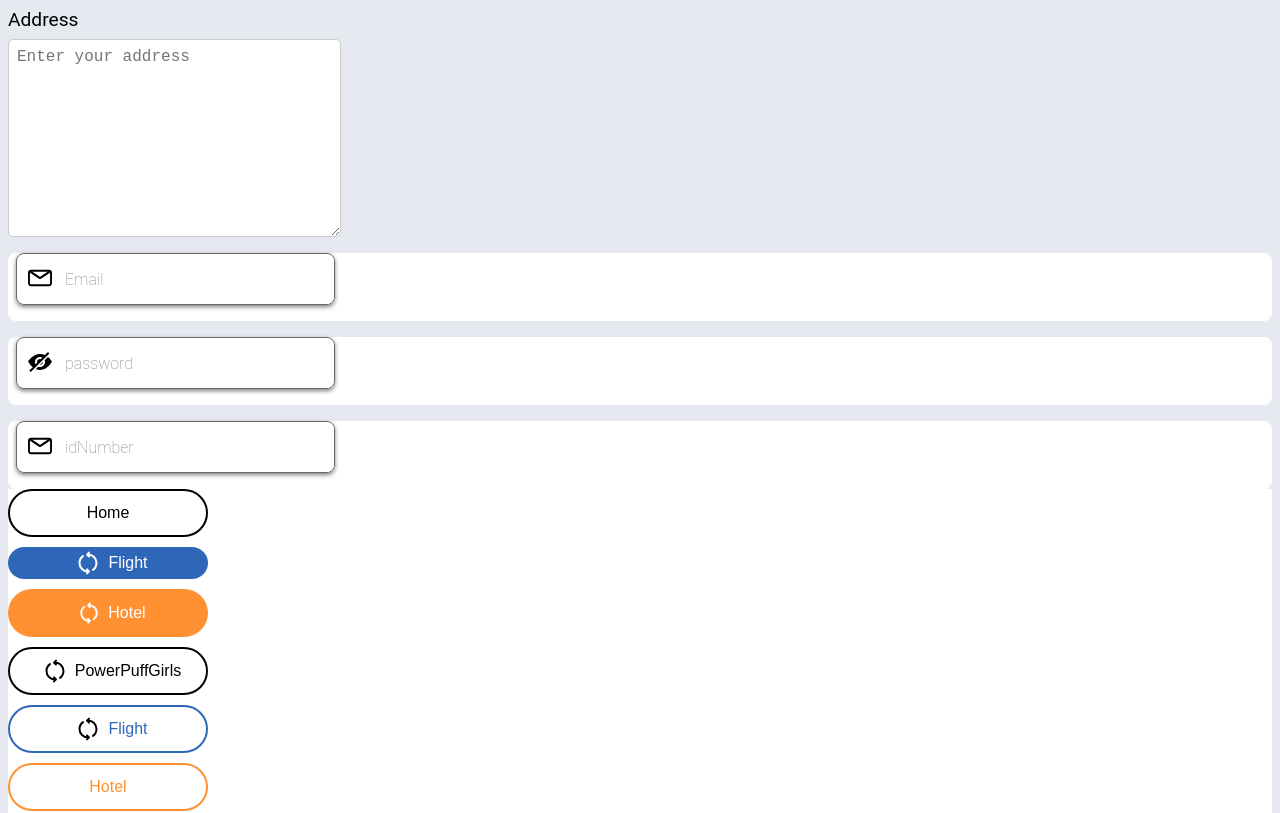
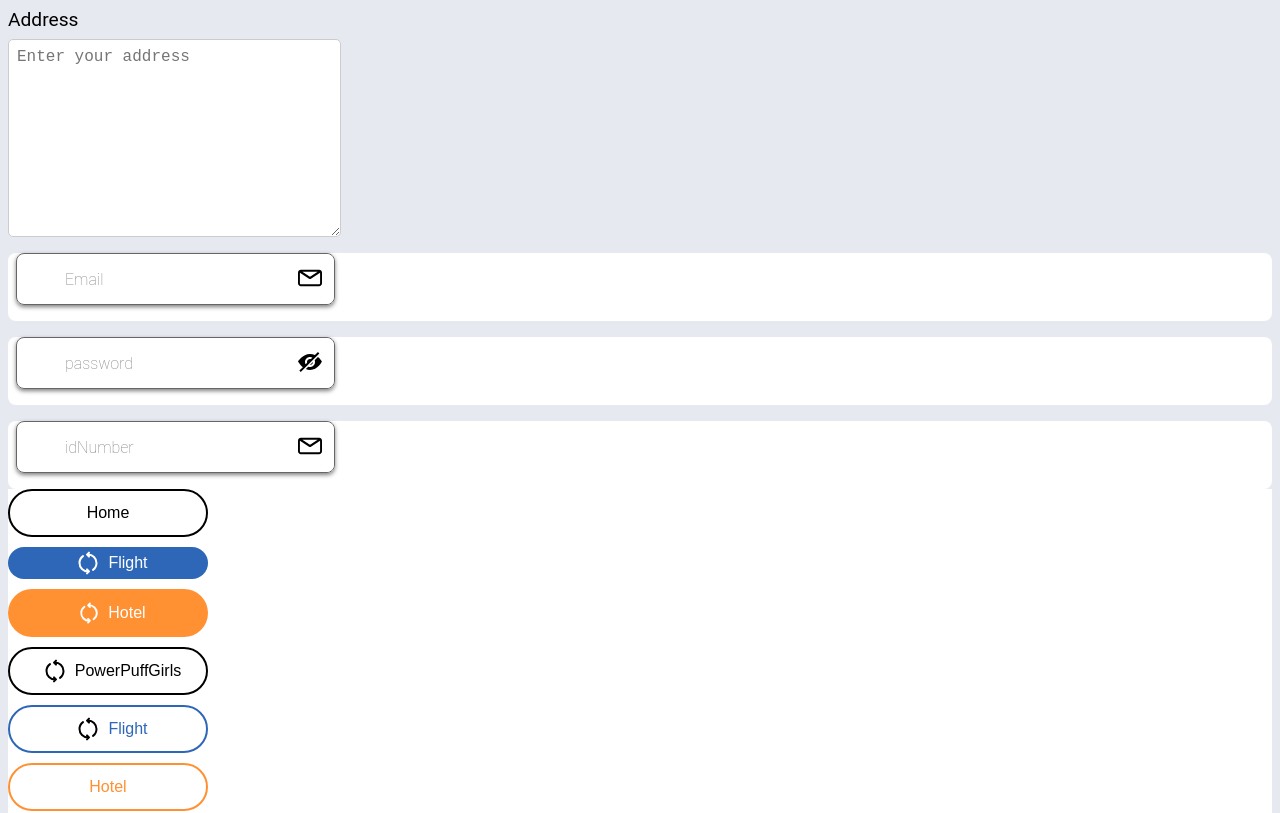
Before and after one commit to Mwiert/miniSpa, a Vue app: page /powerpuffgirls in a window 1280 px wide. Shown: the top 813 px of the page. Built offline with nearby package versions, Linux system fonts and the light colour scheme; a web font is replaced by a local one.

Commit message:
input icon css

```diff
--- a/src/components/UIInput.vue
+++ b/src/components/UIInput.vue
@@ -1,6 +1,14 @@
 <template>
   <div class="input-box-c">
     <div class="input-wrapper">
+      <div class="icon-wrapper" :class="{'icon-right': inputValue}">
+        <SvgIcon
+        v-if="icon"
+        :key="computedIcon"
+        class="icon"
+        :name="computedIcon"
+        @click="togglePasswordVisibility" />
+        </div>
       <input
         class="input-value"
         :class="isFocused ? 'active' : ''"
@@ -18,12 +26,6 @@
       <label v-if="label" class="label" :class="isFocused ? 'active' : ''" :for="id">
         {{ label }}
       </label>
-      <SvgIcon
-        v-if="icon"
-        :key="computedIcon"
-        class="icon"
-        :name="computedIcon"
-        @click="togglePasswordVisibility" />
       <SvgIcon
         v-if="inputValue && clearButton"
         class="clear-btn"
@@ -173,6 +175,26 @@ export default {
     &:hover {
       border-color: #007bff;
     }
+    .icon-wrapper {
+      display: flex;
+      position: absolute;
+      right: 12px;
+      top: 12px;
+      &.icon-right {
+        right: auto;
+        left: 6px;
+      }
+      .icon {
+      background: none;
+      border: none;
+      cursor: pointer;
+      width: 24px;
+      height: 24px;
+      padding: 0px;
+      padding-left: 5px;
+      border-radius: 50%;
+    }
+    }
     .label {
       margin-inline-start: 8px;
       position: absolute;
@@ -196,7 +218,7 @@ export default {
       background: none;
       border: none;
       cursor: pointer;
-      right: 16px;
+      right: 4px;
       width: 16px;
       height: 16px;
       border-radius: 50%;
@@ -208,23 +230,9 @@ export default {
         filter: opacity(0.7);
       }
     }
-    .icon {
-      position: absolute;
-      background: none;
-      border: none;
-      cursor: pointer;
-      left: 6px;
-      top: 12px;
-      width: 24px;
-      height: 24px;
-      padding: 0px;
-      padding-left: 5px;
-      border-radius: 50%;
-    }
     //styling
     .input-value {
       font-size: 1rem;
-
       margin-inline-start: 30px;
       outline: none;
       border: none;
```
Also changed, not shown: src/components/UITextArea.vue (line endings or trailing spaces).
